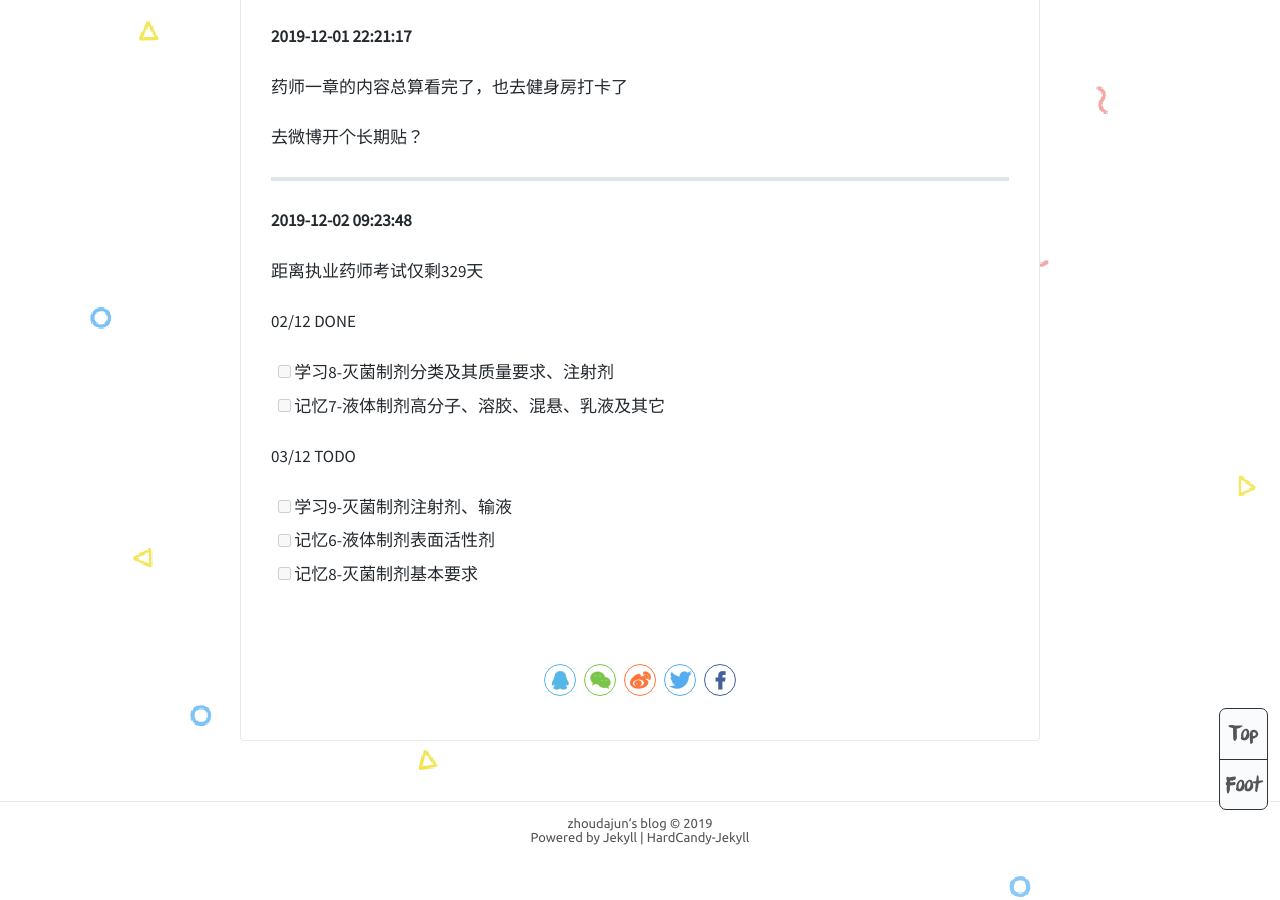
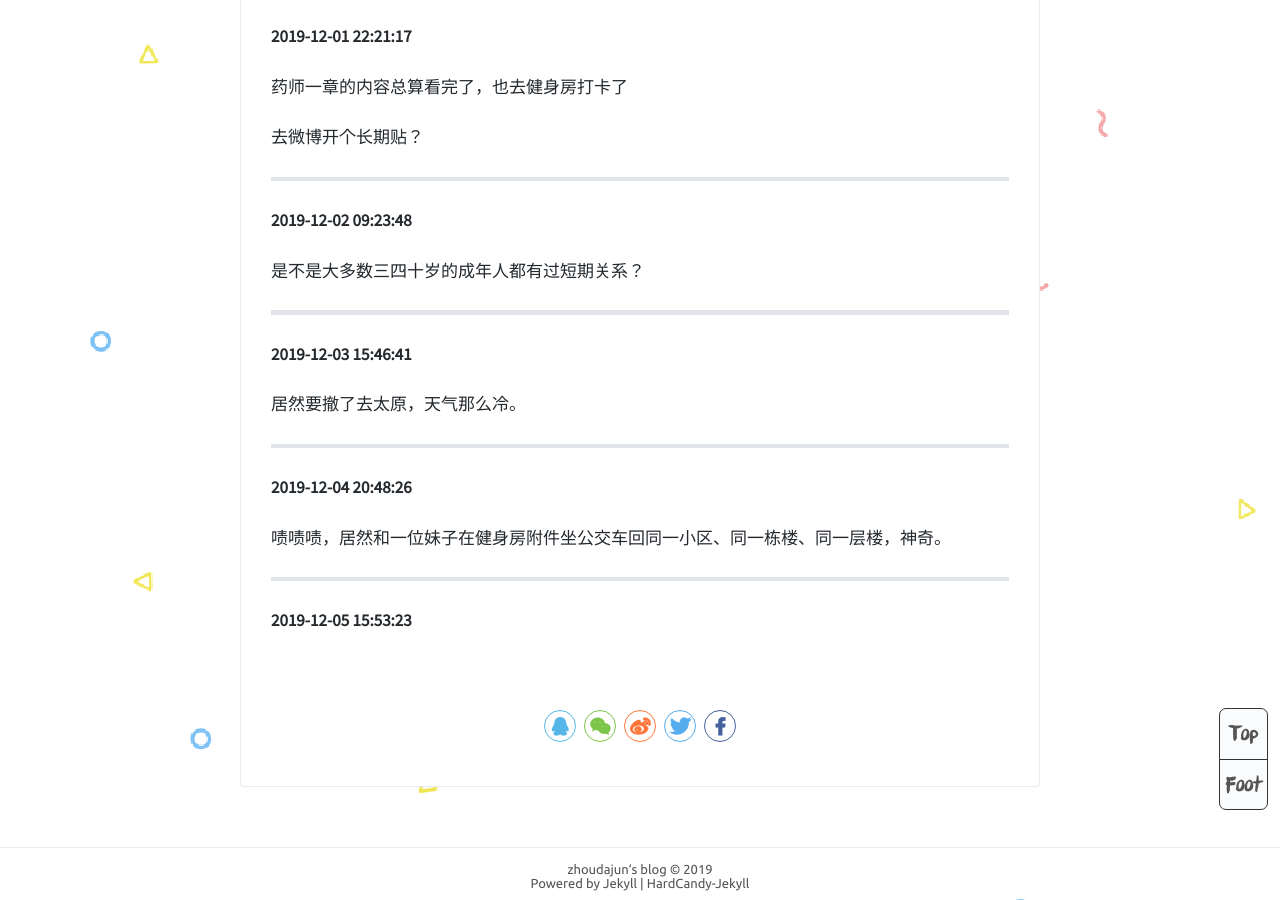
Before and after one commit to zhoudajun/zhoudajun.github.io, a Jekyll site: the page built from _posts/2019-08-05-murmur.md, in a window 1280 px wide and 900 px high, scrolled down 1802 px. Built offline with Jekyll 4.4.1, drawn with Linux system fonts in a browser that asks for light colours; comment, search, counter and statistics services are not loaded.

Commit message:
Update 2019-08-05-murmur.md

```diff
--- a/_posts/2019-08-05-murmur.md
+++ b/_posts/2019-08-05-murmur.md
@@ -79,15 +79,20 @@ tags: murmur
 
 **2019-12-02 09:23:48**
 
-距离执业药师考试仅剩329天
+是不是大多数三四十岁的成年人都有过短期关系？
 
-02/12 DONE
+---
 
-- [ ] 学习8-灭菌制剂分类及其质量要求、注射剂
-- [ ] 记忆7-液体制剂高分子、溶胶、混悬、乳液及其它
+**2019-12-03 15:46:41**
 
-03/12 TODO
+居然要撤了去太原，天气那么冷。
 
-- [ ] 学习9-灭菌制剂注射剂、输液
-- [ ] 记忆6-液体制剂表面活性剂
-- [ ] 记忆8-灭菌制剂基本要求
+---
+
+**2019-12-04 20:48:26**
+
+啧啧啧，居然和一位妹子在健身房附件坐公交车回同一小区、同一栋楼、同一层楼，神奇。
+
+---
+
+**2019-12-05 15:53:23**
```
